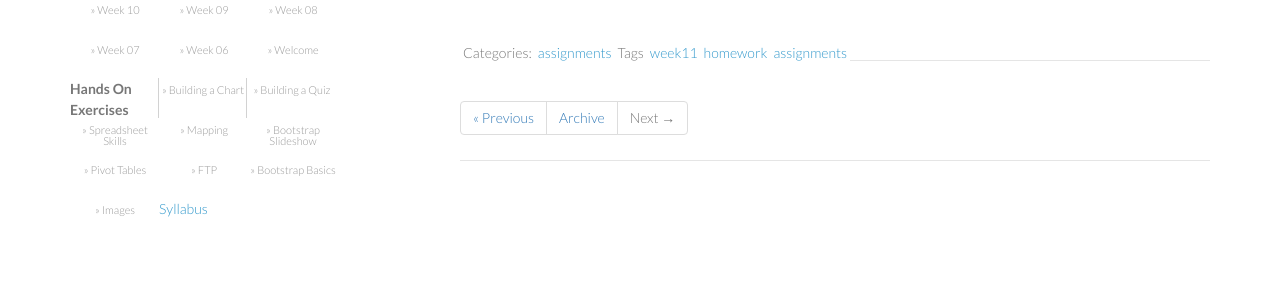
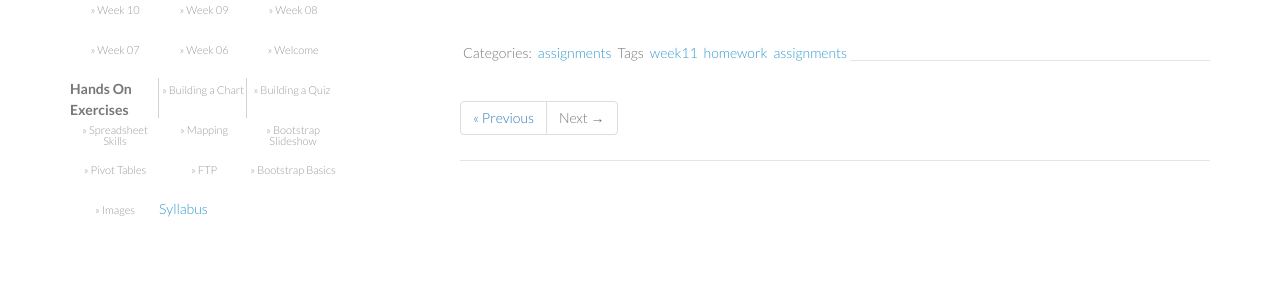
Before and after one commit to amandabee/fundamentals-of-interactive, a Jekyll site: the page built from _posts/2014-11-20-week12.md, in a window 1280 px wide. Shown: the part 215-506 px from the top of the page. Built offline with Jekyll 4.4.1, drawn with Linux system fonts in a browser that asks for light colours; nearby versions of some CDN libraries.

Commit message:
Update post.html

```diff
--- a/_layouts/post.html
+++ b/_layouts/post.html
@@ -32,14 +32,15 @@
     </ul>
   {% endunless %}
 
-    <hr>
+    <br /><hr>
     <ul class="pagination">
+
     {% if page.previous %}
-      <li class="prev"><a href="{{ BASE_PATH }}{{ page.previous.url }}" title="{{ page.previous.title }}">&laquo; Previous</a></li>
+      <li class="prev"><a href="{{ site.baseurl }}{{ page.previous.url }}" title="{{ page.previous.title }}">&laquo; Previous</a></li>
     {% else %}
       <li class="prev disabled"><a>&larr; Previous</a></li>
     {% endif %}
-      <li><a href="{{ BASE_PATH }}{{ site.JB.archive_path }}">Archive</a></li>
+
     {% if page.next %}
       <li class="next"><a href="{{ BASE_PATH }}{{ page.next.url }}" title="{{ page.next.title }}">Next &raquo;</a></li>
     {% else %}
```
